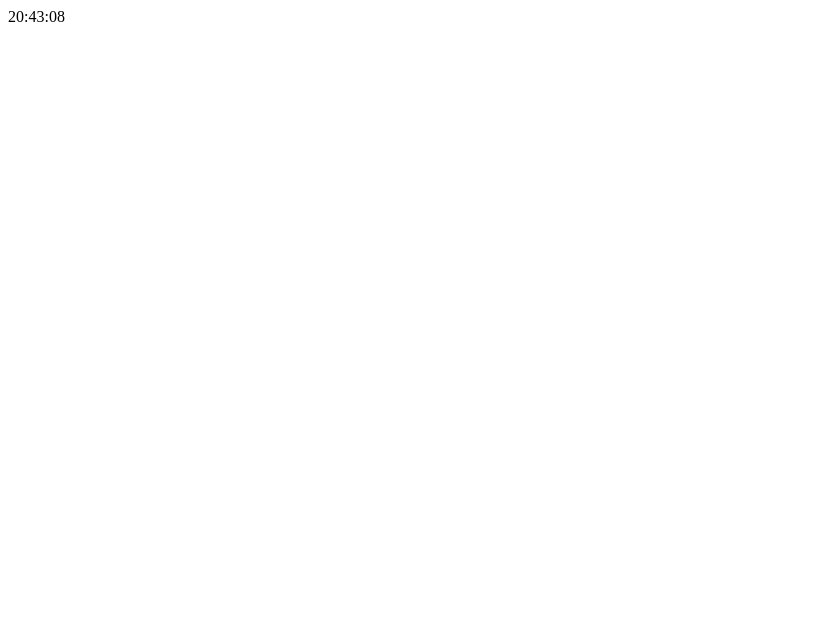
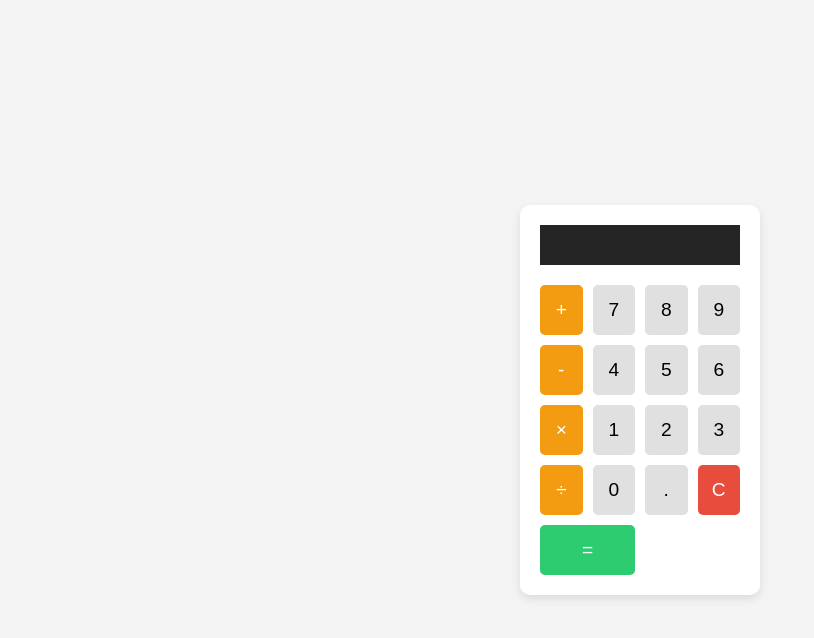
Before and after one commit to patrickingj/Spck-test, a plain HTML site: page My Practice Folder/index.html in a window 1280 px wide. Shown: the whole page, without its empty margins (0-814 px from the left). Drawn offline with Linux system fonts and the light colour scheme.

Commit message:
Built a simple calculator

```diff
--- a/My Practice Folder/index.html
+++ b/My Practice Folder/index.html
@@ -1,17 +1,43 @@
 <!DOCTYPE html>
-<html>
+<html lang="en">
+<head>
+    <meta charset="UTF-8">
+    <meta name="viewport" content="width=device-width, initial-scale=1.0">
+    <title>Calculator</title>
+    <link rel="stylesheet" href="style.css">
+</head>
+<body>
+    <div class="calculator">
+        <input type="text" class="calculator-screen" id="calculator-screen" disabled />
+        <div class="calculator-keys">
 
-<head>
-  <meta charset="UTF-8">
-  <meta name="viewport" content="width=device-width, initial-scale=1">
-  <title></title>
-</head>
 
-<body>
-  <div id="myClock">
 
-  </div>
-  <script src="main.js"></script>
+
+            <button type="button" onclick="appendToDisplay('+')" class="operator" value="+">+</button>
+            <button type="button" onclick="appendToDisplay('7')" value="7">7</button>
+            <button type="button" onclick="appendToDisplay('8')" value="8">8</button>
+            <button type="button" onclick="appendToDisplay('9')" value="9">9</button>
+
+            <button type="button" onclick="appendToDisplay('-')" class="operator" value="-">-</button>
+            <button type="button" onclick="appendToDisplay('4')" value="4">4</button>
+            <button type="button" onclick="appendToDisplay('5')" value="5">5</button>
+            <button type="button" onclick="appendToDisplay('6')" value="6">6</button>
+
+            <button type="button" onclick="appendToDisplay('*')" class="operator" value="*">&times;</button>
+            <button type="button" onclick="appendToDisplay('1')" value="1">1</button>
+            <button type="button" onclick="appendToDisplay('2')" value="2">2</button>
+            <button type="button" onclick="appendToDisplay('3')" value="3">3</button>
+
+
+            <button type="button" onclick="appendToDisplay('/')" class="operator" value="/">&divide;</button>
+            <button type="button" onclick="appendToDisplay('0')" value="0">0</button>
+            <button type="button" onclick="appendToDisplay('.')" value=".">.</button>
+            <button type="button" onclick="clearDisplay()" id="clear">C</button>
+
+            <button type="button" onclick="calculate()" class="equal-sign" value="=">=</button>
+        </div>
+    </div>
+    <script src="main.js"></script>
 </body>
-
 </html>
--- a/My Practice Folder/main.js
+++ b/My Practice Folder/main.js
@@ -1,8 +1,17 @@
-function updateClock() {
-  const now = new Date();
-  const hour = now.getHours().toString().padStart();
-  const minutes = now.getMinutes().toString().padStart(2, 0);
-  const seconds = now.getSeconds().toString().padStart(2,0);
-  document.getElementById('myClock').textContent = `${hour}:${minutes}:${seconds}`;
+const myDisplay = document.getElementById('calculator-screen');
+
+function appendToDisplay(input) {
+  myDisplay.value += input;
 }
-setInterval(updateClock, 1000);
+
+function clearDisplay() {
+  myDisplay.value = '';
+}
+
+function calculate() {
+  try {
+    myDisplay.value = eval(myDisplay.value);
+  } catch (e) {
+    myDisplay.value = 'Error';
+  }
+}
--- /dev/null
+++ b/My Practice Folder/style.css
@@ -0,0 +1,97 @@
+*, *::before, *::after {
+  box-sizing: border-box;
+}
+* {
+  margin: 0;
+}
+body {
+  line-height: 1.5;
+  -webkit-font-smoothing: antialiased;
+}
+img, picture, video, canvas, svg {
+  display: block;
+  max-width: 100%;
+}
+input, button, textarea, select {
+  font: inherit;
+}
+p, h1, h2, h3, h4, h5, h6 {
+  overflow-wrap: break-word;
+}
+
+body {
+    font-family: 'Arial', sans-serif;
+    display: flex;
+    justify-content: center;
+    align-items: center;
+    height: 100vh;
+    background-color: #f4f4f4;
+}
+
+.calculator {
+    width: 240px;
+    background-color: #fff;
+    padding: 20px;
+    border-radius: 10px;
+    box-shadow: 0px 4px 10px rgba(0, 0, 0, 0.1);
+}
+
+.calculator-screen {
+    width: 100%;
+    height: 40px;
+    padding: 0.4rem;
+    background-color: #252525;
+    color: #fff;
+    text-align: left;
+    font-size: 1.5rem;
+    border: none;
+    margin-bottom: 20px;
+}
+
+.calculator-keys {
+    display: grid;
+    grid-template-columns: repeat(4, 1fr);
+    gap: 10px;
+}
+
+button {
+    height: 50px;
+    font-size: 1.2rem;
+    background-color: #e0e0e0;
+    border: none;
+    border-radius: 5px;
+    cursor: pointer;
+    transition: background-color 0.3s ease;
+}
+
+button:hover {
+    background-color: #ccc;
+}
+
+.operator {
+    background-color: #f39c12;
+    color: white;
+}
+
+.operator:hover {
+    background-color: #e67e22;
+}
+
+.equal-sign {
+    background-color: #2ecc71;
+    color: white;
+    grid-column: span 2;
+}
+
+.equal-sign:hover {
+    background-color: #27ae60;
+}
+
+#clear {
+    background-color: #e74c3c;
+    color: white;
+}
+
+#clear:hover {
+    background-color: #c0392b;
+}
```
Also changed, not shown: 1 other file.
